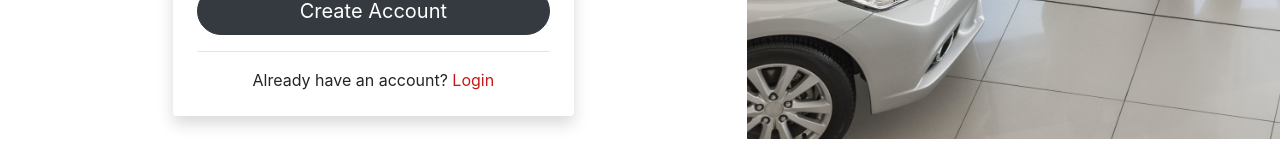
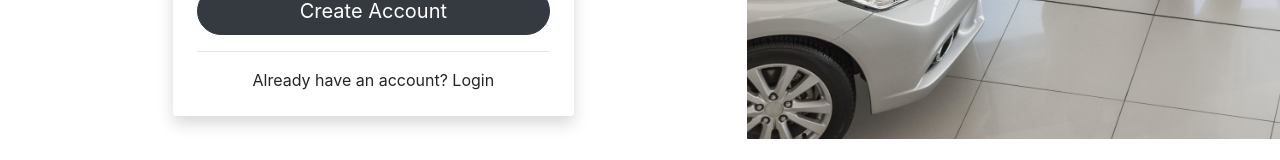
Before and after one commit to pickachuuu/car-rental, a React (Vite) app: page / in a window 1280 px wide. Both pictures are taken after a click on the link "Get Started". Shown: the part 661-821 px from the top of the page. Built offline with nearby package versions, Linux system fonts and the light colour scheme.

Commit message:
feat: fix toggle behavior for login/register components

```diff
--- a/src/Pages/landingPage.jsx
+++ b/src/Pages/landingPage.jsx
@@ -1,14 +1,14 @@
-import { useEffect, useState } from 'react'
-import Login from '../components/login'
-import Register from '../components/register'
-import Logo from '../assets/Logo.png'
+  import { useState } from 'react';
+  import Login from '../components/login';
+  import Register from '../components/register';
+  import Logo from '../assets/Logo.png';
 
   function App() {
-  const [RenderedPage, setRenderedPage] = useState(true)
+    const [activeComponent, setActiveComponent] = useState('login');
 
 
-  const toggleComponent =  () => {
-    setRenderedPage(!RenderedPage)
+    const handleToggle = () => {
+      setActiveComponent(activeComponent === 'login' ? 'register' : 'login');
     };
 
     return (
@@ -19,14 +19,18 @@ function App() {
               <div className='col-12 col-sm-4'>
                 <img src={Logo} className='img' alt='Logo' />
               </div>
-        {RenderedPage ? <Login toggleComponent={toggleComponent} />: <Register/>}
+              {activeComponent === 'login' ? (
+                <Login toggleComponent={handleToggle} />
+              ) : (
+                <Register toggleComponent={handleToggle} />
+              )}
             </div>
             <div className="col-lg-5 bg-banner order-1 order-lg-2">
             </div>
           </div>
         </div>
       </>
-  )
+    );
   }
 
-export default App
+  export default App;
--- a/src/components/register.jsx
+++ b/src/components/register.jsx
@@ -2,7 +2,7 @@ import React, { useState } from 'react';
 import {useNavigate} from 'react-router-dom'
 import axios from 'axios'
 
-const Register = () => {
+const Register = ({ toggleComponent }) => {
   const [regCred, setRegCred] = useState({email: '', password: '', firstName: '', lastName: '', birthDate: '', cPassword: ''});
 
   const handleformChanges = (event) => {
@@ -16,7 +16,14 @@ const Register = () => {
   const handleSubmit = async (event) => {
     event.preventDefault()
     if (regCred.password === regCred.cPassword != 0){
-      await axios.post(`http://localhost:5000/api/register`, regCred)
+      try{
+        const response = await axios.post(`http://localhost:5000/api/register`, regCred)
+        if (response.status == 200){
+
+        }
+      }catch(error){
+
+      }
     }else{
       console.log("Password doesnt match!")
     }
@@ -77,7 +84,7 @@ const Register = () => {
                 <hr></hr>
                 <div className='text-center'>
                   <a>Already have an account? </a>
-                  <a className='text-custom' href=''>Login</a>
+                  <a className='text-custom'  onClick={toggleComponent}>Login</a>
                 </div>
               </div>
             </form>
```
Lines whose indentation alone changed are shown as unchanged.
